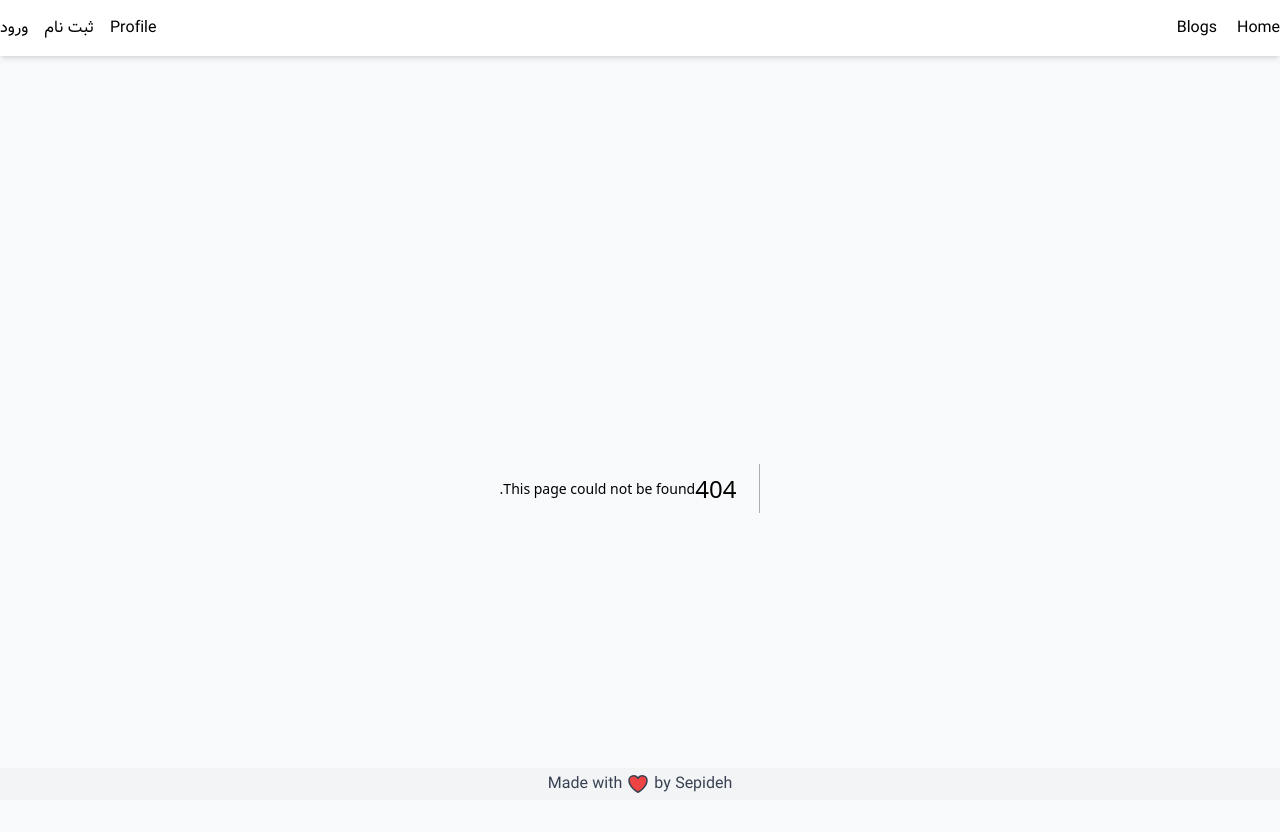
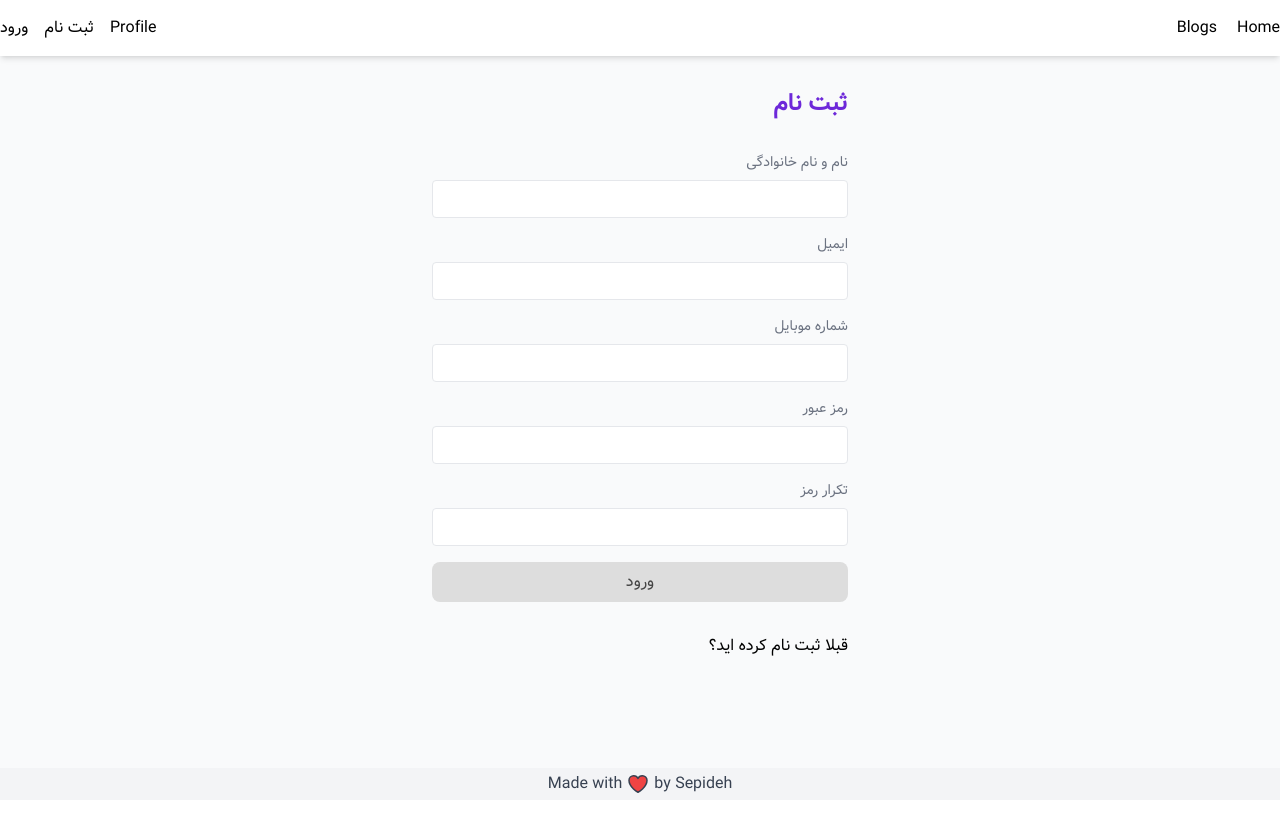
Before and after one commit to sepidehbiglarizadeh/Online-Store---Blog-Next.js-, a Next.js app: page /signup in a window 1280 px wide. Before the commit this address had no page. Shown: the top 832 px of the page. After the commit the page ends 800 px from the top, so only its background shows below. Built offline with nearby package versions, Linux system fonts and the light colour scheme.

Commit message:
create signin and signup form

```diff
--- a/package.json
+++ b/package.json
@@ -14,12 +14,14 @@
     "axios": "^1.3.4",
     "eslint": "8.34.0",
     "eslint-config-next": "13.1.6",
+    "formik": "^2.2.9",
     "next": "13.1.6",
     "query-string": "^8.1.0",
     "react": "18.2.0",
     "react-copy-to-clipboard": "^5.1.0",
     "react-dom": "18.2.0",
-    "react-icons": "^4.7.1"
+    "react-icons": "^4.7.1",
+    "yup": "^1.0.1"
   },
   "devDependencies": {
     "@tailwindcss/aspect-ratio": "^0.4.2",
--- /dev/null
+++ b/src/components/FormInput/index.js
@@ -0,0 +1,35 @@
+const InputComponent = ({
+  label,
+  formik,
+  name,
+  type,
+  className,
+  placeholder = "",
+}) => {
+  return (
+    <div className={className}>
+      <label
+        className="flex flex-row justify-between mb-2 text-sm text-gray-500"
+        htmlFor={name}
+      >
+        {label}
+        {formik.touched[name] && formik.errors[name] ? (
+          <div className="text-rose-600 text-xs">{formik.errors[name]}</div>
+        ) : null}
+      </label>
+      <input
+        dir="ltr"
+        placeholder={placeholder}
+        className="text-left border p-2 text-sm rounded border-gray-200 outline-none w-full focus:outline-none focus:ring-2 focus:ring-violet-800 focus:border-transparent"
+        type={type || "text"}
+        id={name}
+        name={name}
+        onChange={formik.handleChange}
+        onBlur={formik.handleBlur}
+        value={formik.values[name]}
+      />
+    </div>
+  );
+};
+
+export default InputComponent;
--- /dev/null
+++ b/src/pages/signin.js
@@ -0,0 +1,60 @@
+import InputComponent from "@/components/FormInput";
+import { useFormik } from "formik";
+import Head from "next/head";
+import Link from "next/link";
+import * as Yup from "yup";
+
+const initialValues = {
+  email: "",
+  password: "",
+};
+
+const validationSchema = Yup.object({
+  email: Yup.string().required("ایمیل را وارد کنید").email("ایمیل نامعتبر است"),
+  password: Yup.string()
+    .required("رمز عبور را وارد کنید")
+    .min(8, "رمز عبور باید حداقل شامل 8 کارکتر باشد"),
+});
+
+const SigninForm = () => {
+  const onSubmit = (values) => {
+    const { email, password } = values;
+  };
+
+  const formik = useFormik({
+    initialValues,
+    onSubmit,
+    validationSchema,
+    validateOnMount: true,
+  });
+
+  return (
+    <>
+      <Head>
+        <title>FrontTech-Signup</title>
+      </Head>
+      <div className="md:max-w-md px-4 md:px-4 container mx-auto">
+        <form
+          onSubmit={formik.handleSubmit}
+          className="flex flex-col space-y-4"
+        >
+          <h1 className="font-bold text-2xl text-violet-700 mb-4">ورود</h1>
+          <InputComponent label="ایمیل" name="email" formik={formik} />
+          <InputComponent label="رمز عبور" name="password" type="password" formik={formik} />
+          <button
+            type="submit"
+            disabled={!formik.isValid}
+            className="w-full py-2 rounded-lg bg-violet-800 text-white"
+          >
+            ورود
+          </button>
+          <Link href="/signup" className="mt-4 py-4 cursor-pointer">
+            هنوز ثبت نام نکردی؟
+          </Link>
+        </form>
+      </div>
+    </>
+  );
+};
+
+export default SigninForm;
--- /dev/null
+++ b/src/pages/signup.js
@@ -0,0 +1,94 @@
+import InputComponent from "@/components/FormInput";
+import { useFormik } from "formik";
+import Head from "next/head";
+import Link from "next/link";
+import * as Yup from "yup";
+
+const initialValues = {
+  name: "",
+  email: "",
+  phoneNumber: "",
+  password: "",
+  confrimPassword: "",
+};
+
+const validationSchema = Yup.object({
+  name: Yup.string()
+    .required("نام و نام خانوادگی را وارد کنید")
+    .min(6, "نام و نام خانوادگی باید حداقل شامل 6 کارکتر باشد"),
+  email: Yup.string().required("ایمیل را وارد کنید").email("ایمیل نامعتبر است"),
+  phoneNumber: Yup.string()
+    .required("شماره موبایل را وارد کنید")
+    .matches(/^[0-9]{11}$/, "شماره موبایل باید 11 رقم باشد")
+    .nullable(),
+  password: Yup.string()
+    .required("رمز عبور را وارد کنید")
+    .min(8, "رمز عبور باید حداقل شامل 8 کارکتر باشد"),
+  confrimPassword: Yup.string()
+    .oneOf([Yup.ref("password"), ""], "رمز عبور را مجددا وارد کنید")
+    .required("رمز عبور همخوانی ندارد"),
+});
+
+const RegisterForm = () => {
+  const onSubmit = (values) => {
+    const { email, password } = values;
+  };
+
+  const formik = useFormik({
+    initialValues,
+    onSubmit,
+    validationSchema,
+    validateOnMount: true,
+  });
+
+  return (
+    <>
+      <Head>
+        <title>FrontTech-Signup</title>
+      </Head>
+      <div className="md:max-w-md px-4 md:px-4 container mx-auto">
+        <form
+          onSubmit={formik.handleSubmit}
+          className="flex flex-col space-y-4"
+        >
+          <h1 className="font-bold text-2xl text-violet-700 mb-4">ثبت نام</h1>
+          <InputComponent
+            label="نام و نام خانوادگی"
+            name="name"
+            formik={formik}
+          />
+          <InputComponent label="ایمیل" name="email" formik={formik} />
+          <InputComponent
+            label="شماره موبایل"
+            name="phoneNumber"
+            formik={formik}
+          />
+          <InputComponent
+            label="رمز عبور"
+            name="password"
+            type="password"
+            formik={formik}
+          />
+          <InputComponent
+            label="تکرار رمز"
+            name="confrimPassword"
+            type="password"
+            formik={formik}
+          />
+          <button
+            type="submit"
+            disabled={!formik.isValid}
+            className="w-full py-2 rounded-lg bg-violet-800 text-white"
+          >
+            ورود
+          </button>
+          <Link href="/signin" className="mt-4 py-4 cursor-pointer">
+            قبلا ثبت نام کرده اید؟
+          </Link>
+        </form>
+      </div>
+    </>
+  );
+};
+
+export default RegisterForm;
--- a/src/styles/globals.css
+++ b/src/styles/globals.css
@@ -20,3 +20,9 @@
   color: inherit;
   text-decoration: none;
 }
+
+button:disabled{
+  background-color: #ddd;
+  color: #444;
+  cursor: not-allowed;
+}
```
Also changed, not shown: 1 other file (tests, documents, lock files or other folders).
